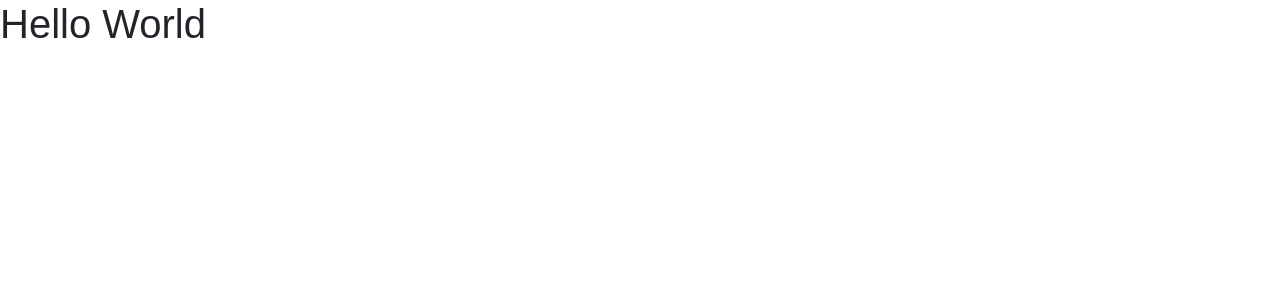
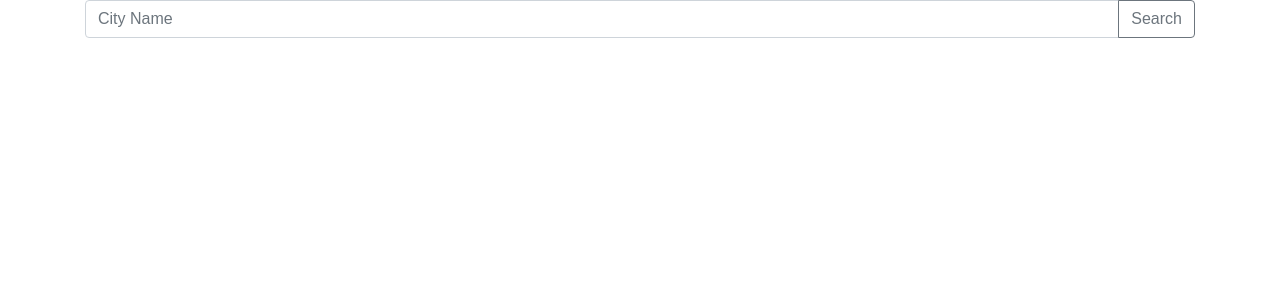
Before and after one commit to minhdao911/weather-forecast-app, a React (Create React App) app: page / in a window 1280 px wide. Shown: the top 300 px of the page. Built offline with nearby package versions, Linux system fonts and the light colour scheme.

Commit message:
add search bar container and api logic

```diff
--- a/package.json
+++ b/package.json
@@ -3,11 +3,13 @@
   "version": "0.1.0",
   "private": true,
   "dependencies": {
+    "axios": "^0.18.0",
     "react": "^16.5.0",
     "react-dom": "^16.5.0",
     "react-redux": "^5.0.7",
     "react-scripts": "1.1.5",
-    "redux": "^4.0.0"
+    "redux": "^4.0.0",
+    "redux-promise": "^0.6.0"
   },
   "scripts": {
     "start": "react-scripts start",
--- /dev/null
+++ b/src/actions/index.js
@@ -0,0 +1,16 @@
+import axios from "axios";
+
+const API_KEY = "7257c0ef6e1cf3d7b539d9d24ef1b052";
+const ROOT_URL = `https://api.openweathermap.org/data/2.5/forecast?appid=${API_KEY}`;
+
+export const FETCH_WEATHER = "FETCH_WEATHER";
+
+export function fetchWeather(city) {
+  const url = `${ROOT_URL}&q=${city},us`;
+  const request = axios.get(url);
+
+  return {
+    type: FETCH_WEATHER,
+    payload: request
+  };
+}
--- a/src/components/App.js
+++ b/src/components/App.js
@@ -1,7 +1,12 @@
 import React, { Component } from "react";
+import SearchBar from "../containers/SearchBar";
 
 export default class App extends Component {
   render() {
-    return <h1>Hello World</h1>;
+    return (
+      <div className="container">
+        <SearchBar />
+      </div>
+    );
   }
 }
--- /dev/null
+++ b/src/containers/SearchBar.js
@@ -0,0 +1,50 @@
+import React, { Component } from "react";
+import { connect } from "react-redux";
+import { bindActionCreators } from "redux";
+import { fetchWeather } from "../actions";
+
+class SearchBar extends Component {
+  constructor(props) {
+    super(props);
+
+    this.state = { term: "" };
+  }
+
+  onInputChange = e => {
+    this.setState({ term: e.target.value });
+  };
+
+  onFormSubmit = e => {
+    e.preventDefault();
+    this.props.fetchWeather(this.state.term);
+    this.setState({ term: "" });
+  };
+
+  render() {
+    return (
+      <form onSubmit={this.onFormSubmit} className="input-group">
+        <input
+          type="text"
+          className="form-control"
+          placeholder="City Name"
+          value={this.state.term}
+          onChange={this.onInputChange}
+        />
+        <div className="input-group-append">
+          <button className="btn btn-outline-secondary" type="submit">
+            Search
+          </button>
+        </div>
+      </form>
+    );
+  }
+}
+
+function mapDispatchToProps(dispatch) {
+  return bindActionCreators({ fetchWeather }, dispatch);
+}
+
+export default connect(
+  null,
+  mapDispatchToProps
+)(SearchBar);
--- a/src/index.js
+++ b/src/index.js
@@ -2,7 +2,8 @@ import React from "react";
 import ReactDOM from "react-dom";
 
 import { Provider } from "react-redux";
-import { createStore } from "redux";
+import { createStore, applyMiddleware } from "redux";
+import ReduxPromise from "redux-promise";
 
 import "./index.css";
 import reducers from "./reducers";
@@ -10,8 +11,10 @@ import App from "./components/App";
 
 import registerServiceWorker from "./registerServiceWorker";
 
+const createStoreWithMiddleware = applyMiddleware(ReduxPromise)(createStore);
+
 ReactDOM.render(
-  <Provider store={createStore(reducers)}>
+  <Provider store={createStoreWithMiddleware(reducers)}>
     <App />
   </Provider>,
   document.getElementById("root")
--- a/src/reducers/index.js
+++ b/src/reducers/index.js
@@ -1,7 +1,8 @@
 import { combineReducers } from "redux";
+import WeatherReducer from "./reducer_weather";
 
 const rootReducers = combineReducers({
-  state: (state = {}) => state
+  weather: WeatherReducer
 });
 
 export default rootReducers;
--- /dev/null
+++ b/src/reducers/reducer_weather.js
@@ -0,0 +1,10 @@
+import { FETCH_WEATHER } from "../actions";
+
+export default function(state = [], action) {
+  switch (action.type) {
+    case FETCH_WEATHER:
+      return [...state, action.payload.data];
+    default:
+      return state;
+  }
+}
```
Also changed, not shown: 1 other file (tests, documents, lock files or other folders).
